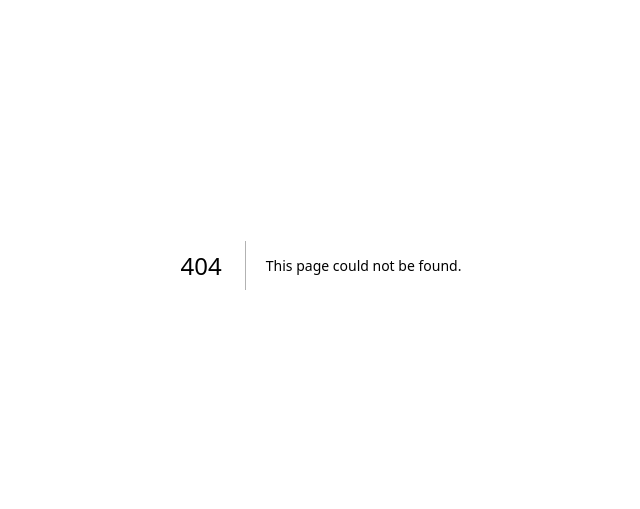
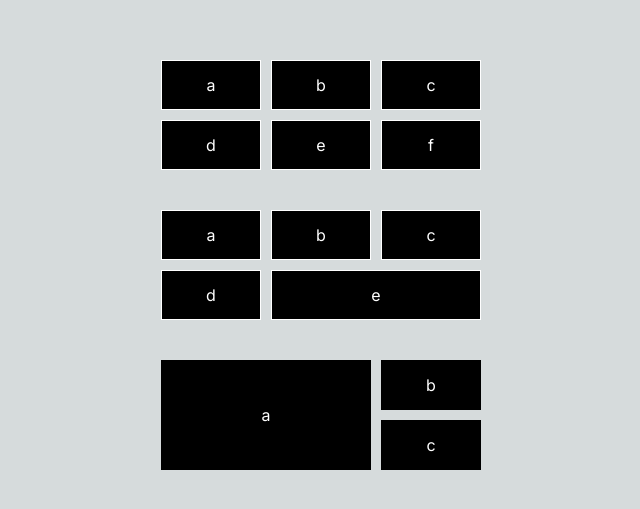
Before and after one commit to larrywong98/UIWidgets, a Next.js app in the folder widget-next/: page /purecss/grid in a window 1280 px wide. Before the commit this address had no page. Shown: the part 135-644 px from the top of the page, without its empty margins (319-959 px from the left). Built offline with nearby package versions, Linux system fonts and the light colour scheme.

Commit message:
add grid

```diff
--- /dev/null
+++ b/widget-next/app/purecss/grid/page.module.css
@@ -0,0 +1,60 @@
+.base {
+  position: fixed;
+  width: 100%;
+  height: 100%;
+  display: flex;
+  justify-content: center;
+  align-items: center;
+  flex-direction: column;
+  gap: 40px;
+}
+.grid-1 {
+  display: grid;
+  grid-template-columns: 100px 100px 100px;
+  grid-gap: 10px;
+}
+.grid-1-sub {
+  display: flex;
+  justify-content: center;
+  align-items: center;
+  height: 50px;
+  color: white;
+  background-color: black;
+  border: 1px solid white;
+}
+
+.grid-2 {
+  display: grid;
+  grid-template-columns: 100px 100px 100px;
+  grid-gap: 10px;
+}
+.grid-2-sub {
+  display: flex;
+  justify-content: center;
+  align-items: center;
+  height: 50px;
+  color: white;
+  background-color: black;
+  border: 1px solid white;
+}
+.grid-2-lastone {
+  grid-row: 2;
+  grid-column: 2 / 4;
+}
+
+.grid-3 {
+  display: grid;
+  grid-template-columns: 100px 100px 100px;
+  grid-gap: 10px;
+}
+.grid-3-sub {
+  display: flex;
+  justify-content: center;
+  align-items: center;
+  background-color: black;
+  color: white;
+  min-height: 50px;
+}
+.grid-3-firstone {
+  grid-area: 1/1/3/3;
+}
--- /dev/null
+++ b/widget-next/app/purecss/grid/page.tsx
@@ -0,0 +1,33 @@
+import styles from "./page.module.css";
+
+const Page = () => {
+  return (
+    <div className={styles["base"]}>
+      <div className={styles["grid-1"]}>
+        <div className={styles["grid-1-sub"]}>a</div>
+        <div className={styles["grid-1-sub"]}>b</div>
+        <div className={styles["grid-1-sub"]}>c</div>
+        <div className={styles["grid-1-sub"]}>d</div>
+        <div className={styles["grid-1-sub"]}>e</div>
+        <div className={styles["grid-1-sub"]}>f</div>
+      </div>
+      <div className={styles["grid-2"]}>
+        <div className={styles["grid-2-sub"]}>a</div>
+        <div className={styles["grid-2-sub"]}>b</div>
+        <div className={styles["grid-2-sub"]}>c</div>
+        <div className={styles["grid-2-sub"]}>d</div>
+        <div className={styles["grid-2-sub"] + " " + styles["grid-2-lastone"]}>
+          e
+        </div>
+      </div>
+      <div className={styles["grid-3"]}>
+        <div className={styles["grid-3-sub"] + " " + styles["grid-3-firstone"]}>
+          a
+        </div>
+        <div className={styles["grid-3-sub"]}>b</div>
+        <div className={styles["grid-3-sub"]}>c</div>
+      </div>
+    </div>
+  );
+};
+export default Page;
```
